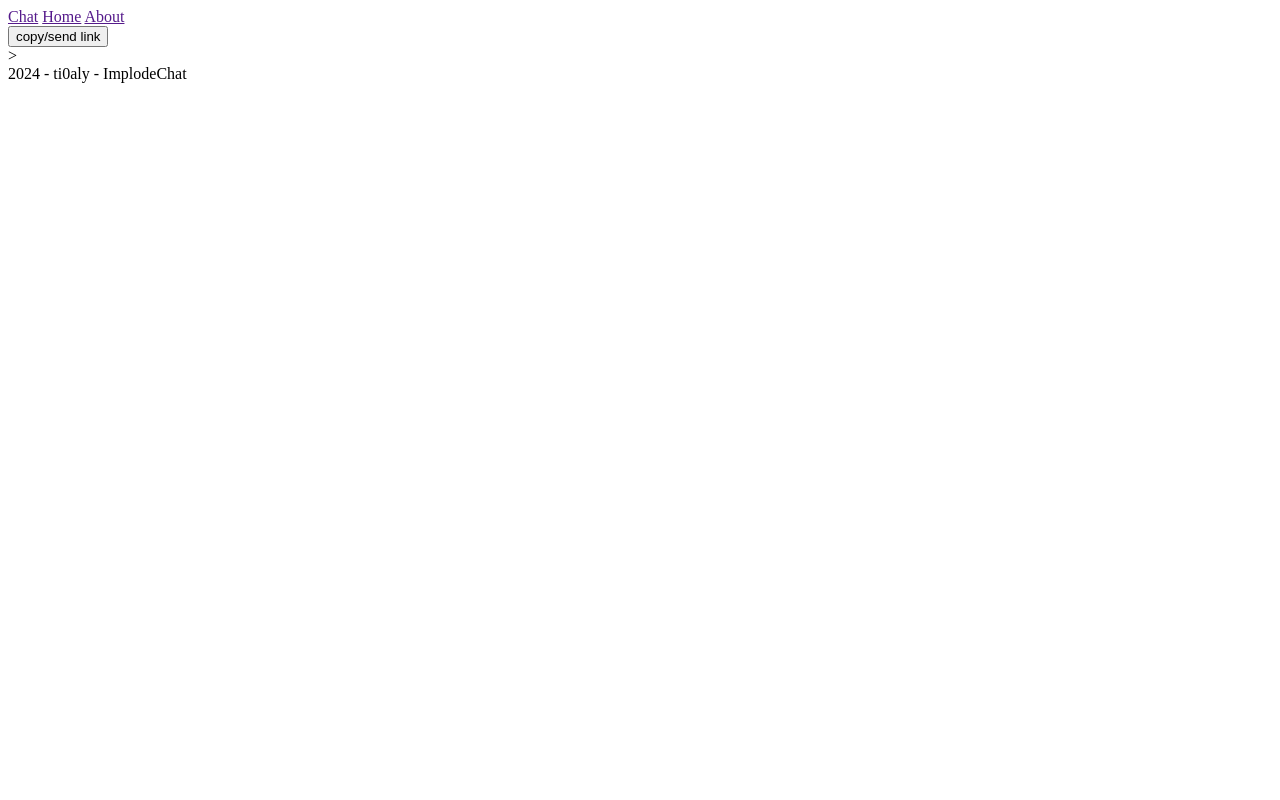
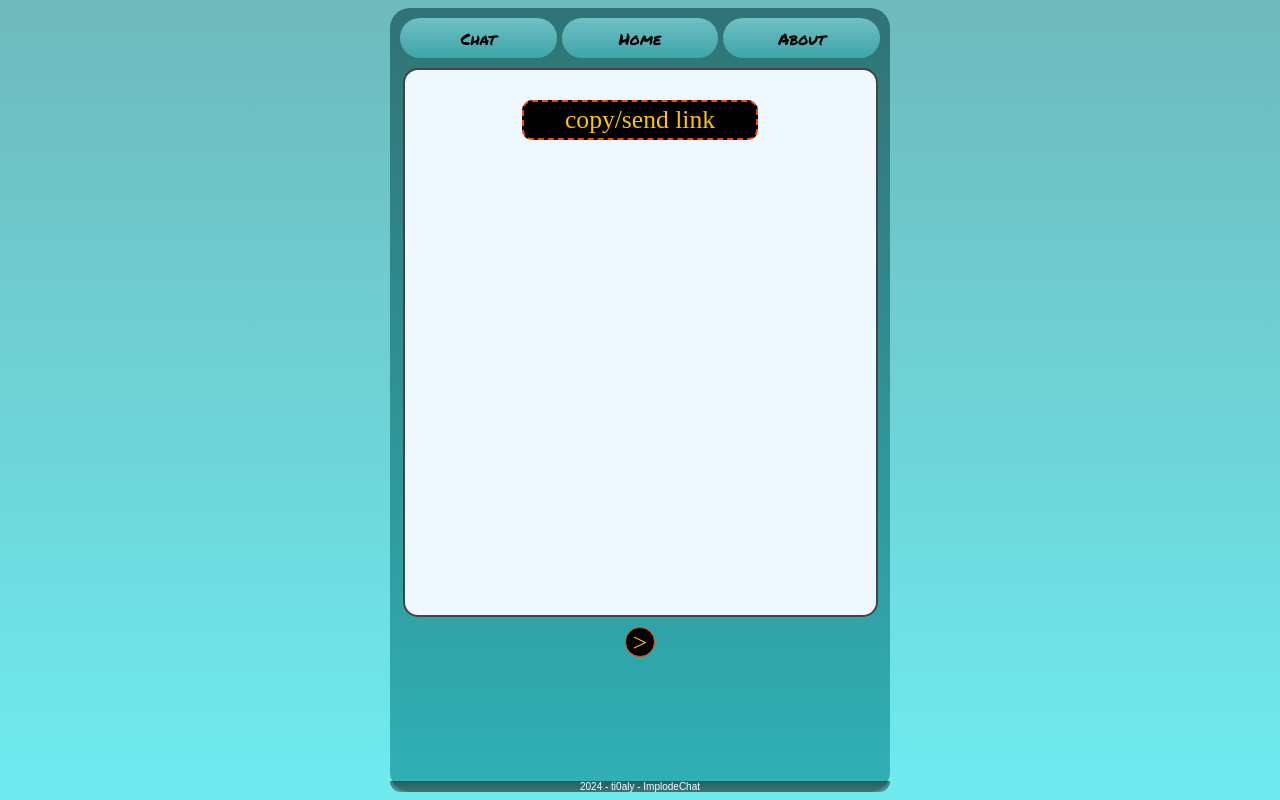
Before and after one commit to ti0aly/implode, a plain HTML site: page templates/implodechat.html in a window 1280 px wide. Drawn offline with Linux system fonts and the light colour scheme; the site is published under a folder, as on GitHub Pages, so addresses that start at the root find nothing; a web font is replaced by a local one.

Commit message:
github pages

```diff
--- a/templates/implodechat.html
+++ b/templates/implodechat.html
@@ -3,8 +3,8 @@
 <head>
     <meta charset="UTF-8">
     <meta name="viewport" content="width=device-width, initial-scale=1.0">
-    <link rel="stylesheet" href="/css/styles.css">
-    <link rel="icon" href="/images/favicon.ico" type="image/x-icon">
+    <link rel="stylesheet" href="../css/styles.css">
+    <link rel="icon" href="../images/favicon.ico" type="image/x-icon">
     <title>ImplodeChat!</title>
 </head>
 <body>
```
